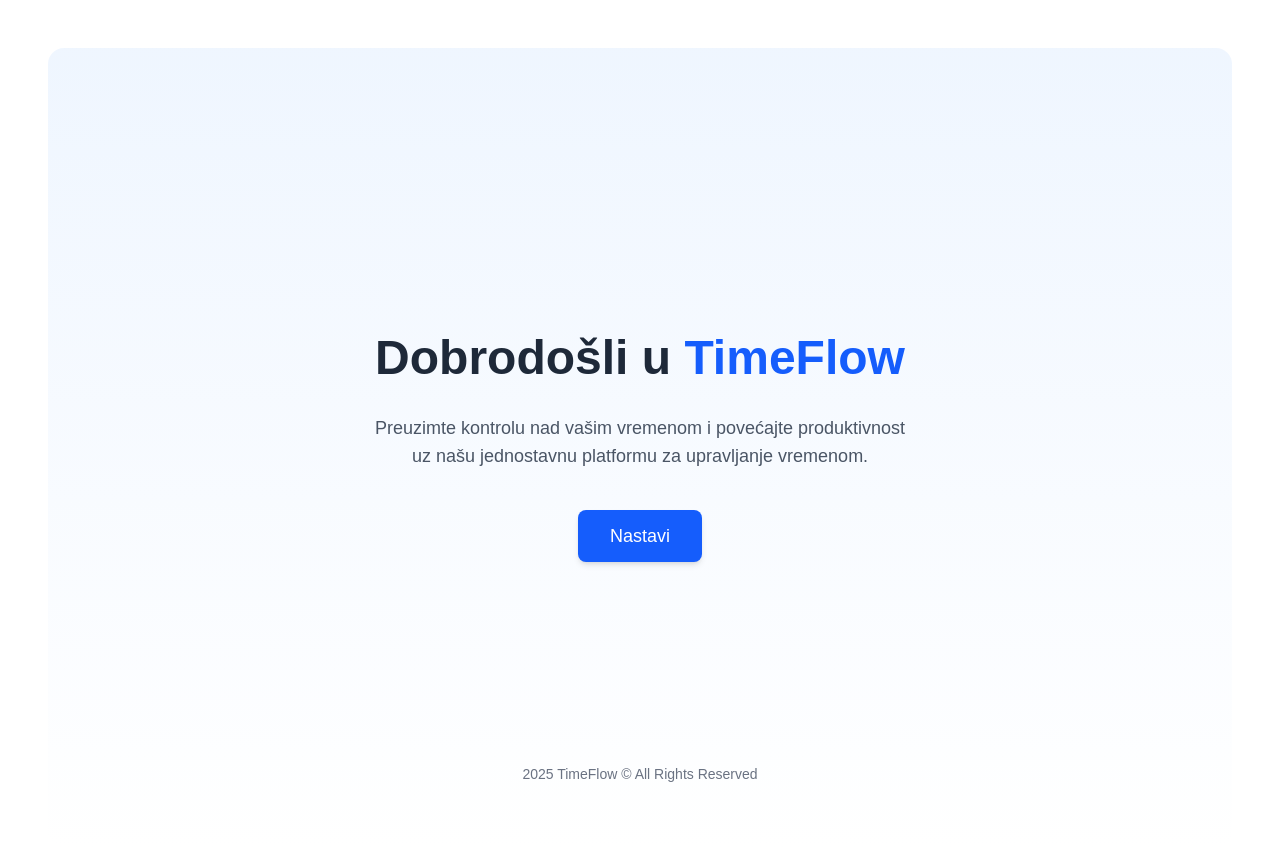
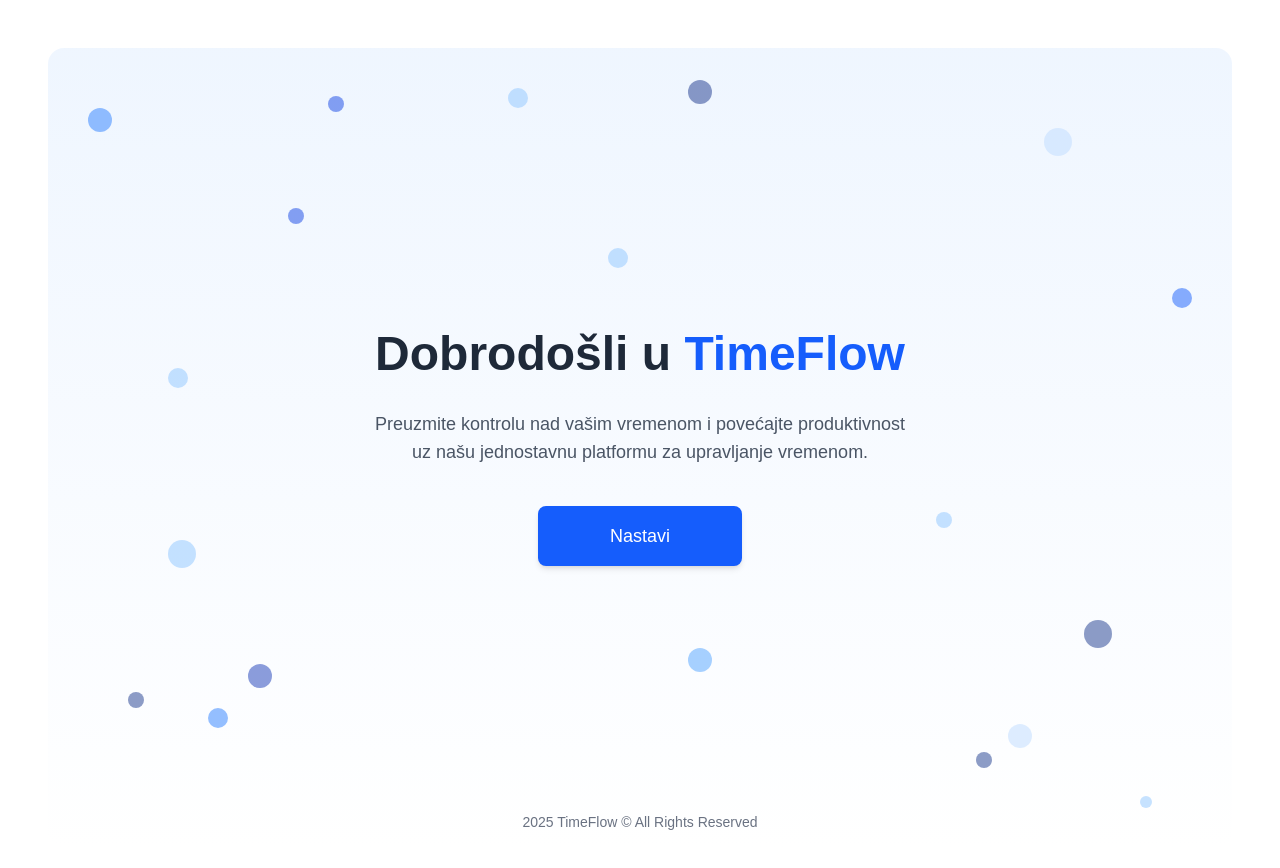
Before and after one commit to elab-development/internet-tehnologije-2024-projekat-timemanagementapp_2022_1082, a Next.js app in the folder frontend_react/: page / in a window 1280 px wide. Shown: the top 868 px of the page. Built offline with nearby package versions, Linux system fonts and the light colour scheme.

Commit message:
Styling MainPage and adding Routes for Tasks, Stats and Calendar pages

```diff
--- a/frontend_react/app/home/page.tsx
+++ b/frontend_react/app/home/page.tsx
@@ -5,7 +5,7 @@ import IconCard from '../../components/IconCard';
 import AnimatedWave from '../../components/AnimatedWave';
 import Task from '@/components/Task';
 
-const Home: React.FC = () => {
+const HomePage: React.FC = () => {
   // SVG ikonice
   const CalendarIcon = () => (
     <svg xmlns="http://www.w3.org/2000/svg" width="24" height="24" viewBox="0 0 24 24" fill="none" stroke="currentColor" strokeWidth="2" strokeLinecap="round" strokeLinejoin="round" className="w-10 h-10 mb-2">
@@ -157,7 +157,7 @@ const Home: React.FC = () => {
                 <IconCard
                 icon={<CalendarIcon />}
                 title="Kalendar"
-                text="Efikasno planirajte svoje vreme i zadatke u intuitivnom kalendaru."
+                text="Efikasno planirajte svoje vreme i zadatke u intuitivnom kalendaru"
                 className="text-center hover:transform hover:scale-105 transition-transform duration-300"
                 />
                 <IconCard
@@ -169,8 +169,8 @@ const Home: React.FC = () => {
             </div>
 
             {/* Desna strana - kontejner sa više prostora */}
-            <div className="bg-white rounded-xl shadow-lg p-8 flex-1">
-                <h2 className="text-2xl font-semibold text-gray-800 text-center mb-6">Brza Lista Zadataka</h2>
+            <div className="bg-white rounded-xl shadow-lg p-4 flex-1">
+                <h2 className="text-2xl font-semibold text-gray-800 text-center mb-4">Brza Lista Zadataka</h2>
                 <div className="space-y-4 flex-col">
                     <Task
                     title="Zadatak 1: Planiranje sastanka"
@@ -183,12 +183,6 @@ const Home: React.FC = () => {
                     description="Pripremite kvartalni izveštaj za menadžment."
                     status="završeno"
                     />
-                    <Task
-                    title="Zadatak 3: Analiza podataka"
-                    description="Analizirajte podatke za poslednji kvartal."
-                    status="u toku"
-                    onComplete={() => alert('Task 3 označen kao završen!')}
-                    />
                 </div>
             </div>
         </div>
@@ -198,4 +192,4 @@ const Home: React.FC = () => {
       );
 };
 
-export default Home;
+export default HomePage;
--- a/frontend_react/app/layout.tsx
+++ b/frontend_react/app/layout.tsx
@@ -2,7 +2,7 @@ import './globals.css';  // Importuj globalne stilove
 import { ReactNode } from 'react';
 
 export const metadata = {
-  title: 'Moja Platforma za Upravljanje Vremenom',
+  title: 'TimeFlow',
   description: 'Platforma za praćenje i upravljanje vremenom.',
 };
 
--- a/frontend_react/app/page.tsx
+++ b/frontend_react/app/page.tsx
@@ -4,9 +4,47 @@ import React from 'react';
 import Link from 'next/link';
 import { motion } from 'framer-motion';
 
+// Variants for dot animations
+const dotVariants = {
+  hidden: { opacity: 0, scale: 0.5 },
+  visible: { opacity: 0.5, scale: 1 },
+};
+
 const Home: React.FC = () => {
   return (
-    <div className="flex flex-col rounded-2xl items-center justify-center min-h-screen bg-gradient-to-b from-blue-50 to-white">
+    <div className="relative flex flex-col rounded-2xl items-center justify-center min-h-screen bg-gradient-to-b from-blue-50 to-white overflow-hidden">
+      {/* Predefined blue dots */}
+      {[
+        { className: "bg-blue-400 w-6 h-6 top-150 left-160", delay: 0.1 },
+        { className: "bg-blue-700 w-4 h-4 top-40 left-60", delay: 0.2 },
+        { className: "bg-blue-300 w-5 h-5 top-80 left-30", delay: 0.3 },
+        { className: "bg-blue-200 w-7 h-7 top-20 right-40", delay: 0.4 },
+        { className: "bg-blue-300 w-3 h-3 bottom-10 right-20", delay: 0.5 },
+        { className: "bg-blue-800 w-6 h-6 bottom-40 left-50", delay: 0.6 },
+        { className: "bg-blue-300 w-4 h-4 bottom-80 right-70", delay: 0.7 },
+        { className: "bg-blue-600 w-5 h-5 top-60 right-10", delay: 0.8 },
+        { className: "bg-blue-500 w-6 h-6 top-15 left-10", delay: 0.9 },
+        { className: "bg-blue-300 w-5 h-5 top-50 left-140", delay: 1.0 },
+        { className: "bg-blue-900 w-4 h-4 bottom-20 right-60", delay: 1.1 },
+        { className: "bg-blue-300 w-7 h-7 bottom-70 left-30", delay: 1.2 },
+        { className: "bg-blue-900 w-7 h-7 bottom-50 right-30", delay: 1.3 },
+        { className: "bg-blue-300 w-5 h-5 top-10 left-115", delay: 1.4 },
+        { className: "bg-blue-900 w-6 h-6 top-8 right-130", delay: 1.5 },
+        { className: "bg-blue-700 w-4 h-4 top-12 left-70", delay: 1.6 },
+        { className: "bg-blue-500 w-5 h-5 bottom-30 left-40", delay: 1.7 },
+        { className: "bg-blue-200 w-6 h-6 bottom-25 right-50", delay: 1.8 },
+        { className: "bg-blue-900 w-4 h-4 bottom-35 left-20", delay: 1.9 },
+      ].map((dot, index) => (
+        <motion.div
+          key={index}
+          className={`absolute rounded-full ${dot.className}`}
+          variants={dotVariants}
+          initial="hidden"
+          animate="visible"
+          transition={{ delay: dot.delay, duration: 0.5, ease: "easeInOut" }}
+        />
+      ))}
+
       <motion.div
         initial={{ opacity: 0, y: -20 }}
         animate={{ opacity: 1, y: 0 }}
@@ -18,12 +56,12 @@ const Home: React.FC = () => {
         </h1>
 
         <p className="text-gray-600 mb-10 text-lg">
-          Preuzimte kontrolu nad vašim vremenom i povećajte produktivnost uz našu jednostavnu platformu za upravljanje vremenom.
+          Preuzmite kontrolu nad vašim vremenom i povećajte produktivnost uz našu jednostavnu platformu za upravljanje vremenom.
         </p>
 
         <Link
           href="/auth/login"
-          className="inline-block bg-blue-600 hover:bg-blue-700 transition-colors duration-300 text-white font-medium py-3 px-8 rounded-lg shadow-md hover:shadow-lg transform hover:-translate-y-1 text-lg"
+          className="inline-block bg-blue-600 hover:bg-blue-700 transition-colors duration-300 text-white font-medium py-4 px-18 rounded-lg shadow-md hover:shadow-lg transform text-lg"
         >
           Nastavi
         </Link>
```
Also changed, not shown: frontend_react/app/calendar/page.tsx (added), frontend_react/app/stats/page.tsx (added), frontend_react/app/tasks/page.tsx (added).
